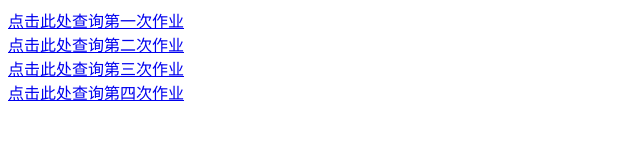
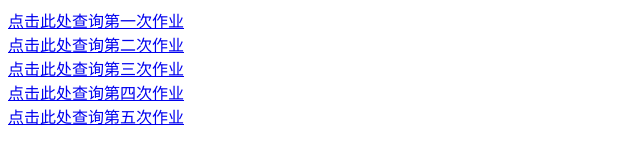
Before and after one commit to qcymyg/qcymyg.github.io, a plain HTML site: page index.html in a window 1280 px wide. Shown: the whole page, without its empty margins (0-640 px from the left). Drawn offline with Linux system fonts and the light colour scheme.

Commit message:
Update index.html

```diff
--- a/index.html
+++ b/index.html
@@ -9,5 +9,6 @@
     <a href="20213645/guoxinyi/20213645-20230915.html">点击此处查询第二次作业<br>
     <a href="20213645/guoxinyi/20213664-20230919.html">点击此处查询第三次作业<br>
     <a href="20213645/guoxinyi/20213645-20230926.html">点击此处查询第四次作业<br>
+    <a href="20213645/guoxinyi/20213645-20231010.html">点击此处查询第五次作业<br>
 </body>
 </html>
```
